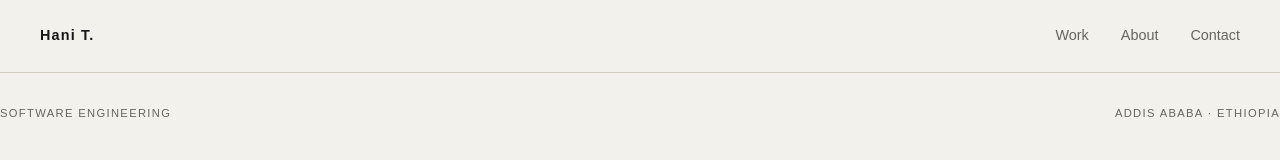
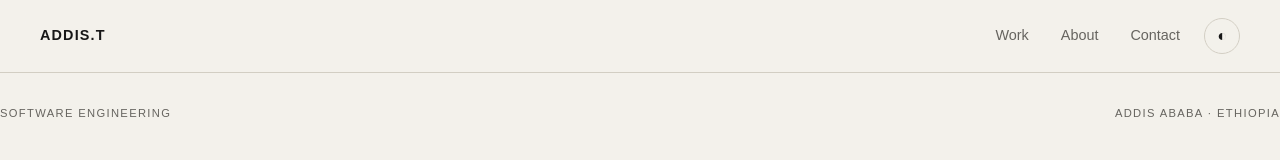
Before and after one commit to HaniSemayat/portfolio-react, a React (Vite) app: page / in a window 1280 px wide. Shown: the top 160 px of the page. Built offline with nearby package versions, Linux system fonts and the light colour scheme.

Commit message:
feat: add persistent dark and light theme

```diff
--- a/src/components/Navbar/Navbar.css
+++ b/src/components/Navbar/Navbar.css
@@ -40,9 +40,19 @@
   color: var(--text);
 }
 
+.navbar-actions {
+  display: flex;
+  align-items: center;
+  gap: 24px;
+}
+
 @media (max-width: 700px) {
   .navbar-container {
     min-height: 64px;
+  }
+
+  .navbar-actions {
+    gap: 12px;
   }
 
   .navbar-links {
--- a/src/components/Navbar/Navbar.jsx
+++ b/src/components/Navbar/Navbar.jsx
@@ -1,18 +1,23 @@
 import './Navbar.css'
+import ThemeToggle from '../ThemeToggle/ThemeToggle'
 
 function Navbar() {
   return (
     <header className="navbar">
       <div className="navbar-container">
         <a href="#" className="navbar-logo">
-          Hani T.
+          ADDIS.T
         </a>
 
-        <nav className="navbar-links">
-          <a href="#work">Work</a>
-          <a href="#about">About</a>
-          <a href="#contact">Contact</a>
-        </nav>
+        <div className="navbar-actions">
+          <nav className="navbar-links">
+            <a href="#work">Work</a>
+            <a href="#about">About</a>
+            <a href="#contact">Contact</a>
+          </nav>
+
+          <ThemeToggle />
+        </div>
       </div>
     </header>
   )
--- /dev/null
+++ b/src/components/ThemeToggle/ThemeToggle.css
@@ -0,0 +1,27 @@
+.theme-toggle {
+  width: 36px;
+  height: 36px;
+
+  display: grid;
+  place-items: center;
+
+  padding: 0;
+
+  border: 1px solid var(--border);
+  border-radius: 50%;
+
+  background: transparent;
+  color: var(--text);
+
+  cursor: pointer;
+
+  transition:
+    background 180ms ease,
+    border-color 180ms ease,
+    transform 180ms ease;
+}
+
+.theme-toggle:hover {
+  background: var(--surface);
+  transform: rotate(12deg);
+}
--- /dev/null
+++ b/src/components/ThemeToggle/ThemeToggle.jsx
@@ -0,0 +1,33 @@
+import { useEffect, useState } from 'react'
+import './ThemeToggle.css'
+
+function ThemeToggle() {
+  const [isDark, setIsDark] = useState(() => {
+    return localStorage.getItem('theme') === 'dark'
+  })
+
+  useEffect(() => {
+    document.documentElement.setAttribute(
+      'data-theme',
+      isDark ? 'dark' : 'light'
+    )
+
+    localStorage.setItem('theme', isDark ? 'dark' : 'light')
+  }, [isDark])
+
+  function toggleTheme() {
+    setIsDark((currentTheme) => !currentTheme)
+  }
+
+  return (
+    <button
+      className="theme-toggle"
+      onClick={toggleTheme}
+      aria-label={isDark ? 'Switch to light mode' : 'Switch to dark mode'}
+    >
+      {isDark ? '☀' : '◐'}
+    </button>
+  )
+}
+
+export default ThemeToggle
--- a/src/index.css
+++ b/src/index.css
@@ -39,3 +39,32 @@ a {
   color: inherit;
   text-decoration: none;
 }
+
+
+/* Dark-light Variables */
+
+:root {
+  --background: #f3f1eb;
+  --surface: #e9e6dd;
+  --text: #171717;
+  --muted-text: #66645f;
+  --border: #d2cec3;
+  --accent: #6b4eff;
+
+  font-family: Arial, Helvetica, sans-serif;
+  line-height: 1.5;
+  font-weight: 400;
+
+  font-synthesis: none;
+  text-rendering: optimizeLegibility;
+  -webkit-font-smoothing: antialiased;
+}
+
+:root[data-theme='dark'] {
+  --background: #171717;
+  --surface: #222222;
+  --text: #f3f1eb;
+  --muted-text: #a6a39b;
+  --border: #3a3a3a;
+  --accent: #9b8aff;
+}
```
